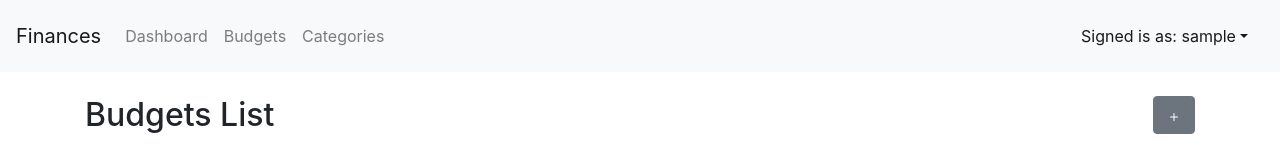
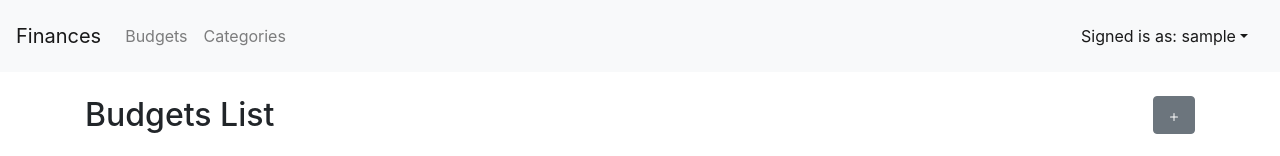
Before and after one commit to kozikowskik/tivix, a React (Create React App) app in the folder frontend/: page /budgets in a window 1280 px wide. Shown: the top 156 px of the page. Built offline with nearby package versions, Linux system fonts and the light colour scheme; no server answers; sample sign-in values are in the browser's storage; the HTML template or start-up script is replaced by a standard one.

Commit message:
Remove unfinished dashboard page from navigation component.

```diff
--- a/frontend/src/components/Navigation.js
+++ b/frontend/src/components/Navigation.js
@@ -22,9 +22,6 @@ export default class Navigation extends Component {
                 <Navbar.Toggle aria-controls="basic-navbar-nav" />
                 <Navbar.Collapse id="basic-navbar-nav">
                     <Nav className="mr-auto">
-                        <Nav.Link as={Link} to={"/dashboard"}>
-                            Dashboard
-                        </Nav.Link>
                         <Nav.Link as={Link} to={"/budgets"}>
                             Budgets
                         </Nav.Link>
```
